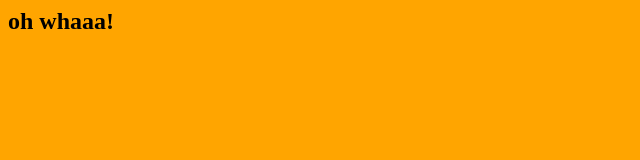
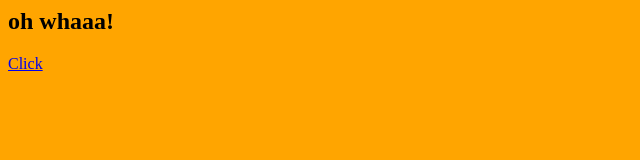
Before and after one commit to abkumar9677/Social-Media-Tray, a browser extension: page index.html in a window 1280 px wide. Shown: the full height of the page, 0-640 px from the left. Drawn offline with Linux system fonts and the light colour scheme.

Commit message:
1 binaries uploaded

```diff
--- a/me.html
+++ b/index.html
@@ -4,5 +4,6 @@
   </head>
   <body>
     <h2>oh whaaa!</h2>
+    <a href="./popup.html">Click</a>
   </body>
 </html>
```
Also changed, not shown: icon.jpg.
